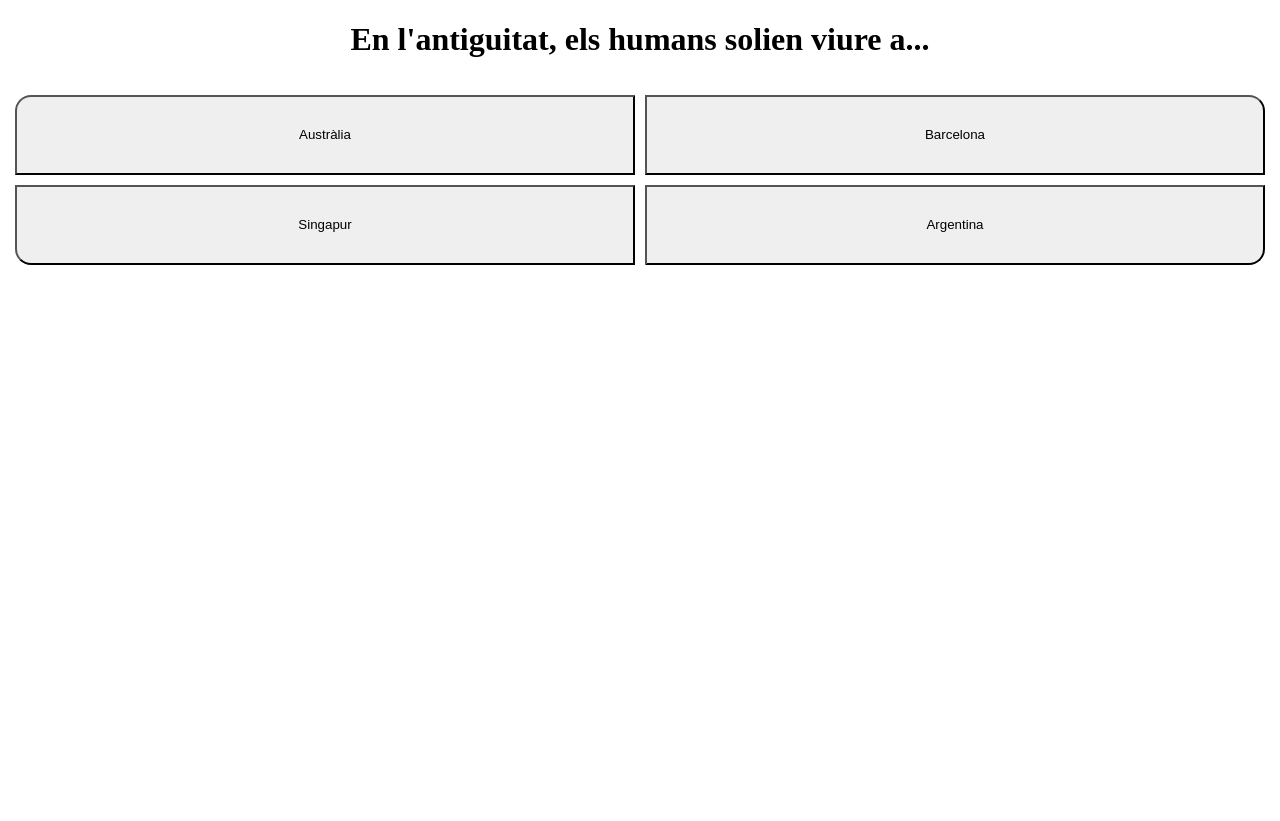
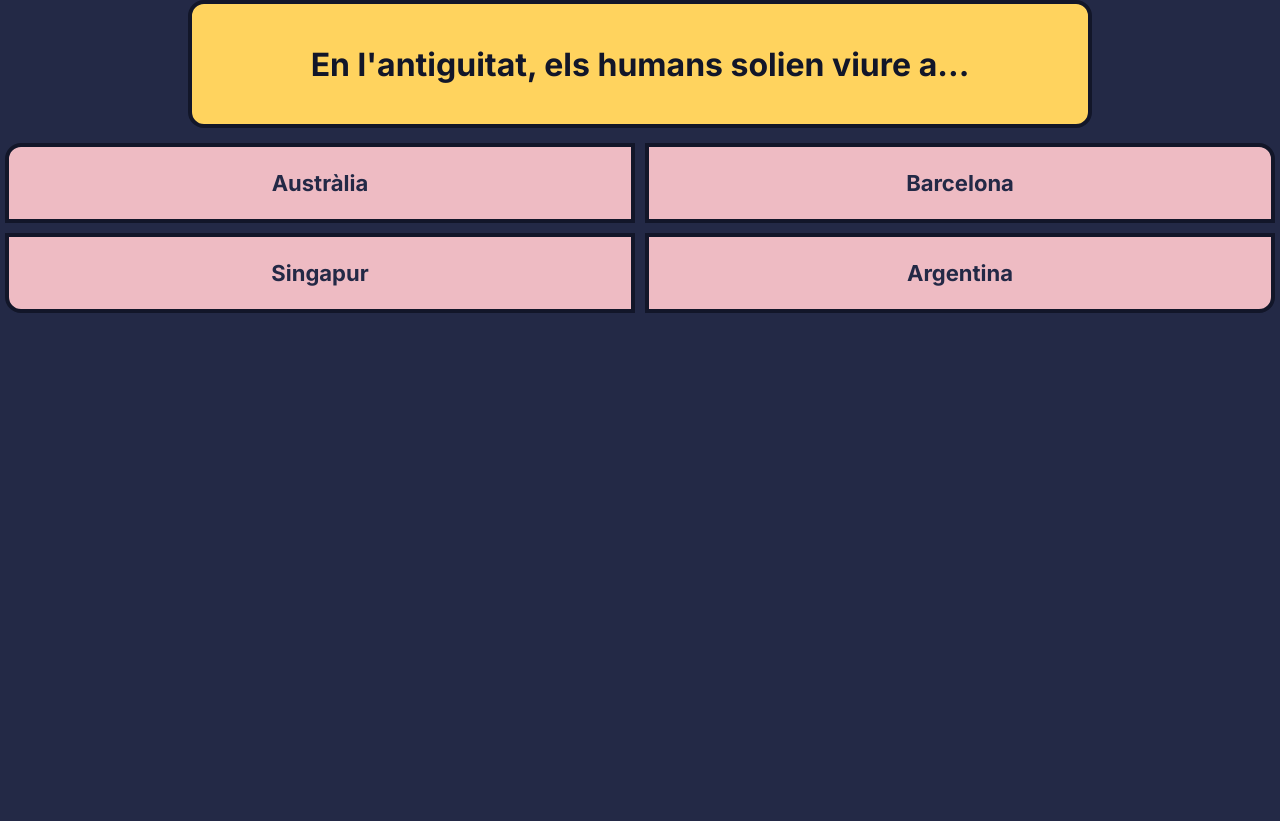
Before and after one commit to ErikTamanoSantos/quien-quiere-ser-millonario, a PHP site: page /game.php in a window 1280 px wide. After the commit the page ends 313 px from the top, so only its background shows below. Run offline with PHP 8.4, Linux system fonts and the light colour scheme.

Commit message:
Add styles to game.php

```diff
--- a/game.php
+++ b/game.php
@@ -4,9 +4,11 @@
     <meta charset="UTF-8">
     <meta name="viewport" content="width=device-width, initial-scale=1.0">
     <link rel="stylesheet" href="styles.css">
+    <script src='game_controller.js'></script>
     <title>Document</title>
 </head>
 <body>
+    <main class="main-slider">
     <?php
         $file = fopen("preguntes/catalan_1.txt", "r");
         $question_prefix = "* ";
@@ -74,8 +76,10 @@
 
         function print_page_from_data($questions_array, $selected_indexes, $question_prefix, $correct_answer_prefix, $wrong_answer_prefix) {
             $question = key($questions_array[$selected_indexes[0]]);
-            echo "<div id='question-0' class='question-container'>";
+            echo "<div id='question-0' class='question-container slider' question-number='0'>";
+            echo "<div class='question-header'>";
             echo "<h1>".remove_prefix($question, $question_prefix, $correct_answer_prefix, $wrong_answer_prefix)."</h1>";
+            echo "</div>";
             echo "<div class='answer-container'>";
             for ($i = 0; $i < count($questions_array[$selected_indexes[0]][$question]); $i++) {
                 $answer = $questions_array[$selected_indexes[0]][$question][$i];
@@ -90,8 +94,10 @@
 
             for ($i = 1; $i < count($selected_indexes); $i++) {
                 $question = key($questions_array[$selected_indexes[$i]]);
-                echo "<div id='question-$i' class='question-container hidden-question'>";
+                echo "<div id='question-$i' class='question-container hidden-question slider' question-number='$i'>";
+                echo "<div class='question-header'>";
                 echo "<h1>".remove_prefix($question, $question_prefix, $correct_answer_prefix, $wrong_answer_prefix)."</h1>";
+                echo "</div>";
                 echo "<div class='answer-container'>";
                 for ($j = 0; $j < count($questions_array[$selected_indexes[$i]][$question]); $j++) {
                     $answer = $questions_array[$selected_indexes[$i]][$question][$j];
@@ -106,5 +112,6 @@
             }
         }
     ?>
+    </main>
 </body>
 </html>
--- /dev/null
+++ b/game_controller.js
@@ -0,0 +1,47 @@
+addEventListener('load', init);
+function init() {
+    let correct_buttons = document.getElementsByClassName("correct-button");
+    for (let i = 0; i < correct_buttons.length; i++) {
+        correct_buttons[i].addEventListener('click', click_correct_answer);
+    }
+    let wrong_buttons = document.getElementsByClassName("wrong-button");
+    for (let i = 0; i < wrong_buttons.length; i++) {
+        wrong_buttons[i].addEventListener('click', click_wrong_answer);
+    }
+}
+
+function click_correct_answer() {
+    console.log(this)
+    let question_number = get_question_number(this)
+    console.log(question_number)
+    show_question(question_number+1)
+    this.classList.add("clicked")
+    let answer_div = get_answer_div(this)
+    disable_buttons(answer_div);
+}
+
+function click_wrong_answer() {
+    let question_number = get_question_number(this)
+    this.classList.add("clicked")
+    let answer_div = get_answer_div(this)
+    disable_buttons(answer_div);
+}
+
+function get_question_number(html_element) {
+    return parseInt(html_element.parentNode.parentNode.getAttribute("question-number"))
+}
+
+function get_answer_div(html_element) {
+    return html_element.parentNode
+}
+
+function show_question(question_number) {
+    document.querySelectorAll(`[question-number='${question_number}']`)[0].classList.remove("hidden-question")
+}
+
+function disable_buttons(button_div) {
+    let buttons_array = button_div.children
+    for (let i = 0; i < buttons_array.length; i++) {
+        buttons_array[i].disabled = true
+    }
+}
--- a/styles.css
+++ b/styles.css
@@ -8,9 +8,12 @@
     --azul: #b8c1ec;
     --gris: #232946;
     --gris-oscuro: #121629;
+    --amarillo: #ffd35e;
+    --verde: #4eb653;
+    --rojo: #f16061;
 }
 
-body {
+* {
     margin: 0px;
 }
 
@@ -144,39 +147,71 @@
     position: relative;
     overflow: auto;
     scroll-snap-type: y mandatory;
+    width: 100%;
+    height: 100vh;
     scroll-behavior: smooth;
     font-family: 'Inter', sans-serif;
 }
 
 .slider {
     scroll-snap-align: start;
+    width: 100%;
+    height: 100vh;
 }
 
 
 
 .hidden-question {
-    display: none
+    display: none !important
 }
 
 .question-container {
     height: 100vh;
     width: 100%;
+    background-color: var(--gris);
+    display: flex;
+    flex-direction: column;
+    align-items: center;
+}
+
+.question-header {
+    display: flex;
+    width: 100%;
+    justify-content: center;
 }
 
 .question-container h1 {
-    width: 100%;
-    text-align: center;
+    background-color: var(--amarillo);
+    border: solid 4px var(--gris-oscuro);
+    border-radius: 16px;
+    width: 70%;
+    height: 120px;
+    display: flex;
+    align-items: center;
+    justify-content: center;
+    font-family: 'Inter', sans-serif;
+    color: var(--gris-oscuro)
 }
 
 .answer-container {
     display: grid;
     grid-template-columns: repeat(2, 1fr);
     padding: 10px;
+    width: 100%;
 }
 
 .answer-container button {
     height: 80px;
     margin: 5px;
+    background-color: var(--rosita);
+    color: var(--gris);
+    border: solid 4px var(--gris-oscuro);
+    font-family: 'Inter', sans-serif;
+    font-size: 22px;
+}
+
+.answer-container button:hover {
+    background-color: var(--rosita-hover);
 }
 
 .answer-container button:nth-child(1) {
@@ -194,3 +229,19 @@
 .answer-container button:nth-child(4) {
     border-radius: 0 0 16px 0 ;
 }
+
+.correct-button:disabled {
+    background-color: var(--verde);
+}
+
+.wrong-button.clicked {
+    background-color: var(--rojo);
+}
+
+.correct-button:disabled:hover {
+    background-color: var(--verde);
+}
+
+.wrong-button.clicked:hover {
+    background-color: var(--rojo);
+}
```
